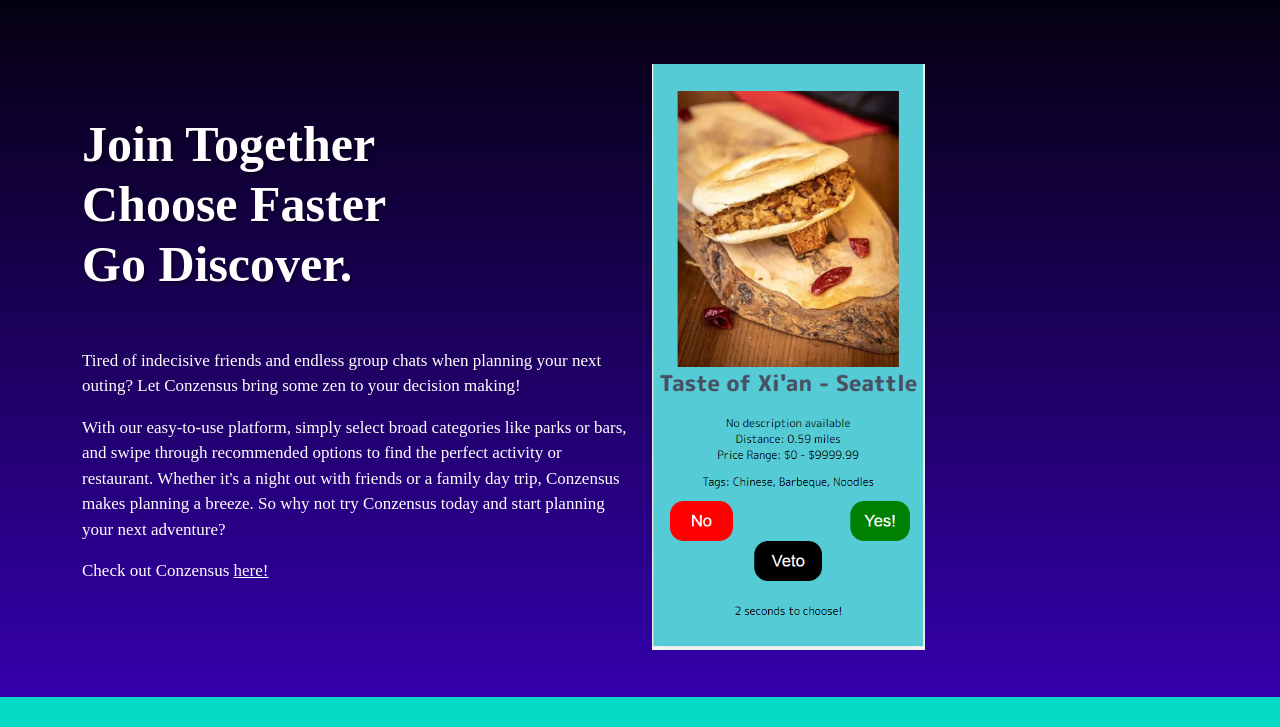
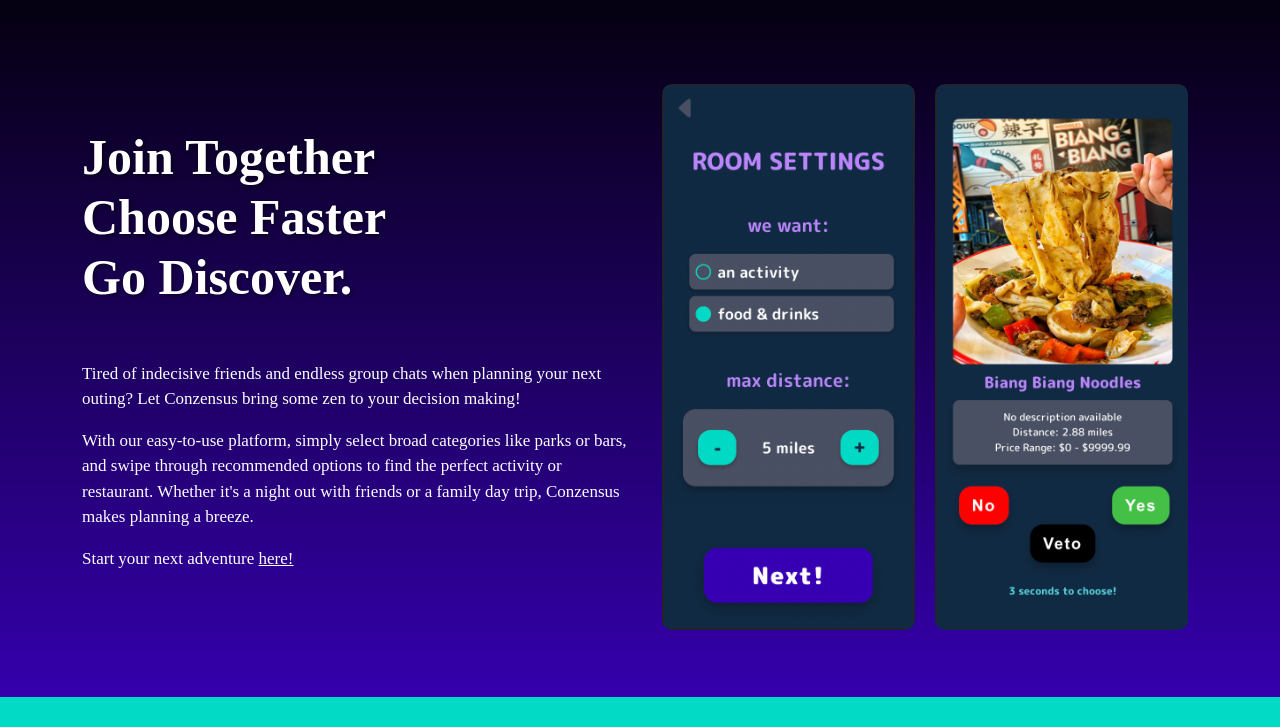
Before and after one commit to conzensus/conzensus.github.io, a plain HTML site: page index.html in a window 1280 px wide. Shown: the part 73-800 px from the top of the page. Drawn offline with nearby package versions, Linux system fonts and the light colour scheme; a web font is replaced by a local one.

Commit message:
rough draft done

```diff
--- a/index.html
+++ b/index.html
@@ -110,15 +110,19 @@
 					<br>
           <p id="hook">Tired of indecisive friends and endless group chats when planning your next outing? Let Conzensus bring some zen to your decision making!</p>
 
-          <p>With our easy-to-use platform, simply select broad categories like parks or bars, and swipe through recommended options to find the perfect activity or restaurant. Whether it's a night out with friends or a family day trip, Conzensus makes planning a breeze. So why not try Conzensus today and start planning your next adventure?</p>
+          <p>With our easy-to-use platform, simply select broad categories like parks or bars, and swipe through recommended options to find the perfect activity or restaurant. Whether it's a night out with friends or a family day trip, Conzensus makes planning a breeze.</p>
 
-          <p>Check out Conzensus
+          <p>Start your next adventure
             <a href="http://conzensus.capstone.ischool.uw.edu/">here!</a>
           </p>
 
        	</div>
       	    <div class="col-md-6">
-                <img src="./pictures/vote.PNG"></img>
+                <div class="images-container" style="display: flex; flex-wrap: wrap; border-radius: 10px;">
+                  <!-- <img src="./pictures/homeNEW.png" style="height: 40%; width: 40%; z-index: 3; border-radius: 10px;"></img> -->
+                  <img src="./pictures/settingNew.png" style="padding: 10px; border-radius: 20px;"></img>
+                  <img src="./pictures/result2.png" style="padding: 10px; border-radius: 20px;"></img>
+              </div>
             </div>
         </div>
       </div>
```
Also changed, not shown: pictures/homeNEW.png (added), pictures/hostLobby.png (added), pictures/result2.png (added), pictures/settingNew.png (added).
